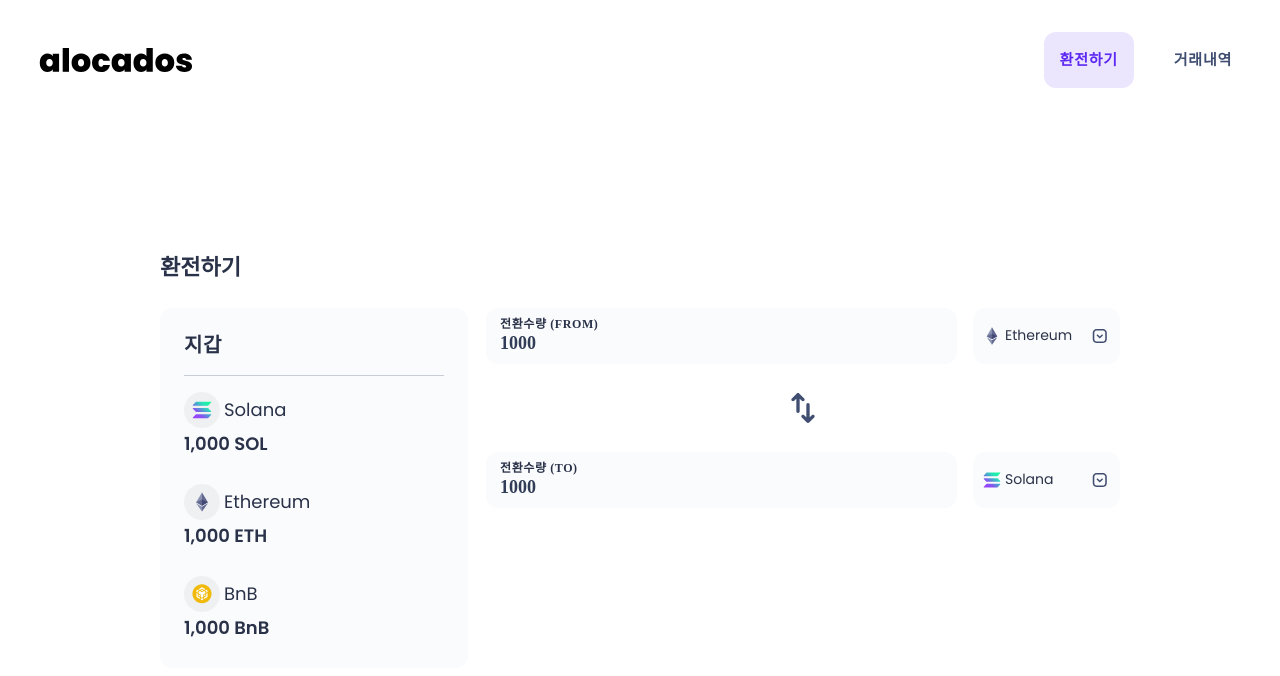
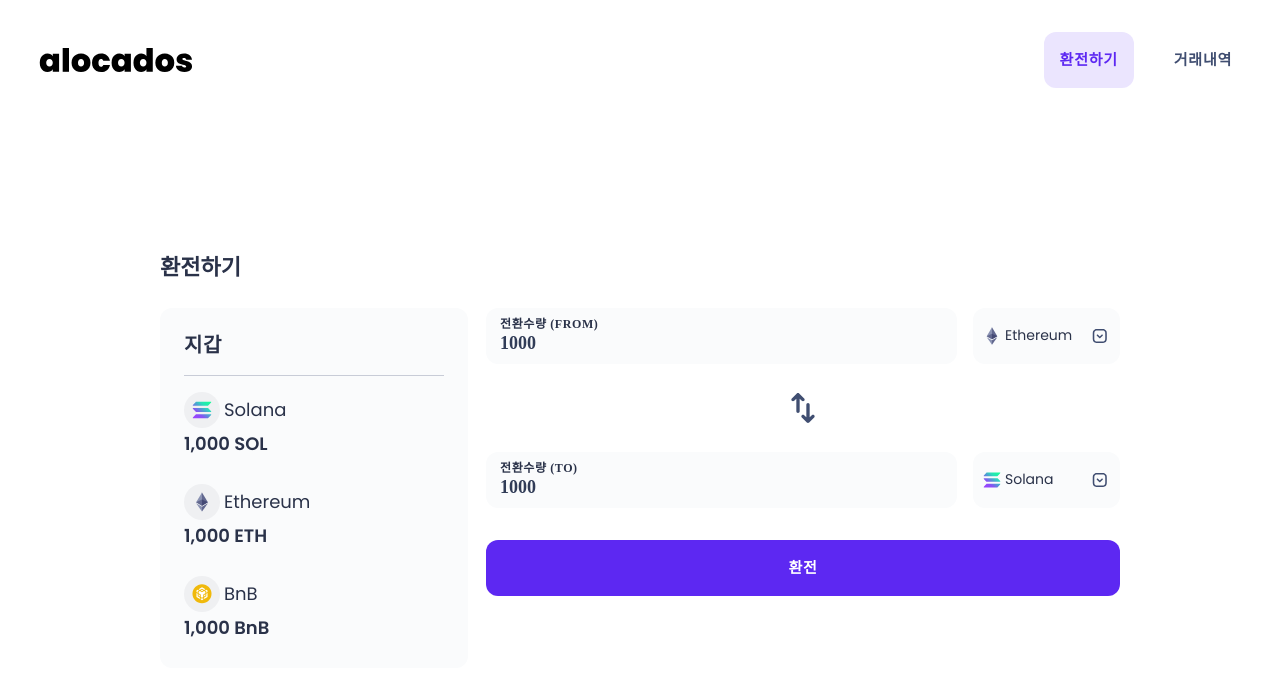
Before and after one commit to gparkkii/alocados-coin-exchange, a React (Create React App) app: page /exchange in a window 1280 px wide. Shown: the top 676 px of the page. Built offline with nearby package versions, Linux system fonts and the light colour scheme; a web font is replaced by a local one.

Commit message:
feat: add ExchangeButton and disabled styling

```diff
--- /dev/null
+++ b/src/components/Button.tsx
@@ -0,0 +1,35 @@
+import React from 'react';
+import { styled } from 'styled-components';
+import { ButtonText } from 'styles/typography';
+
+const ButtonWrapper = styled.button`
+  display: flex;
+  justify-content: center;
+  align-items: center;
+  width: 100%;
+  padding: 10px 16px;
+  margin-top: 8px;
+  border-radius: 12px;
+  background-color: ${({ theme }) => theme.colors.primary100};
+  &:disabled {
+    background-color: ${({ theme }) => theme.colors.shade200};
+  }
+`;
+
+interface ButtonProps {
+  label: string;
+  onClick: () => void;
+  disabled?: boolean;
+}
+
+const Button = ({ label, onClick, disabled }: ButtonProps) => {
+  return (
+    <ButtonWrapper onClick={onClick} disabled={disabled}>
+      <ButtonText $textcolor={disabled ? 'shade400' : 'white'}>
+        {label}
+      </ButtonText>
+    </ButtonWrapper>
+  );
+};
+
+export default Button;
--- a/src/pages/exchange/components/Exchanger.tsx
+++ b/src/pages/exchange/components/Exchanger.tsx
@@ -4,6 +4,7 @@
 import CoinSelector from './CoinSelector';
 import ExchangerInput from './ExchangerInput';
 import { CoinType } from '@types';
+import Button from 'components/Button';
 import Icon from 'components/Icon';
 import { COIN } from 'constants/Coin';
 import { RootState } from 'redux/store';
@@ -81,7 +82,6 @@
       <Icon name="swap" width={40} height={40} />
       <HStack>
         <ExchangerInput
-          disabled
           label="전환수량 (to)"
           value={toAmount}
           onChange={e => handleAmountChange('to', e)}
@@ -91,6 +91,7 @@
           onSelect={coin => handleCoinSelector('to', coin)}
         />
       </HStack>
+      <Button label="환전" onClick={handleExchange} />
     </ExchangerBox>
   );
 };
--- a/src/pages/exchange/components/ExchangerInput.tsx
+++ b/src/pages/exchange/components/ExchangerInput.tsx
@@ -2,7 +2,7 @@
 import { styled } from 'styled-components';
 import { Overline } from 'styles/typography';
 
-const ExchangerInputBox = styled.div`
+const ExchangerInputBox = styled.div<{ $disabled?: boolean }>`
   ${({ theme }) => theme.backgroundStyle.shade000};
   display: flex;
   flex-direction: column;
@@ -12,6 +12,8 @@
   height: 56px;
   padding-left: 14px;
   padding-right: 16px;
+  border: ${({ theme, $disabled }) =>
+    $disabled ? `1.2px solid ${theme.colors.error}` : '0px'};
 `;
 
 const ExchangerInputStyle = styled.input`
@@ -35,7 +37,7 @@
   disabled,
 }: ExchangerInputProps) => {
   return (
-    <ExchangerInputBox>
+    <ExchangerInputBox $disabled={disabled}>
       <Overline>{label}</Overline>
       <ExchangerInputStyle
         type="number"
--- a/src/theme/colors.ts
+++ b/src/theme/colors.ts
@@ -5,12 +5,15 @@
   primary24: '#5D28F21F',
   shade000: '#FAFBFC',
   shade100: '#F4F5F8',
+  shade200: '#E0E2E8',
   shade300: '#C8CCD7',
+  shade400: '#A9B0C1',
   shade600: '#546182',
   shade700: '#404E71',
   shade750: '#4C5B7A',
   shade800: '#313C57',
   shade900: '#2A3249',
   shadeOpacity5: '#2A32490D',
+  error: '#F7254B',
   white: '#FFFFFF',
 } as const;
```
